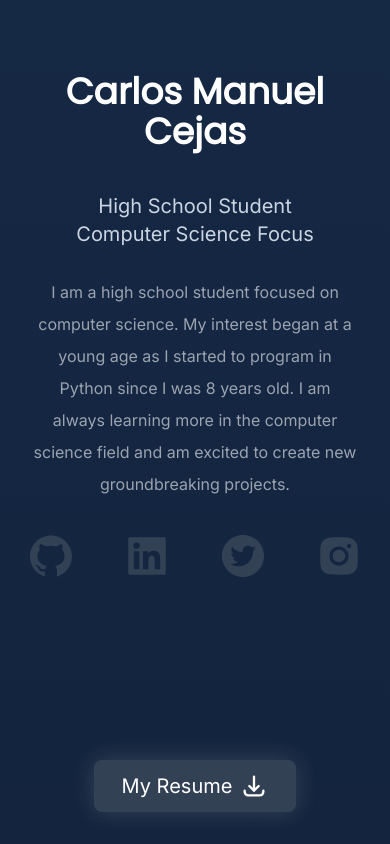
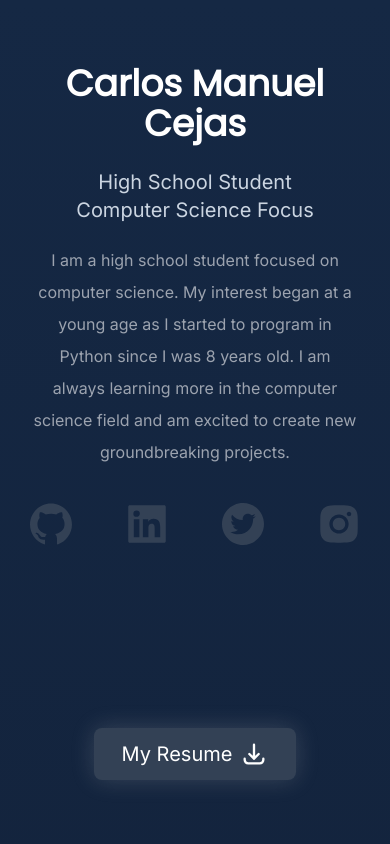
Before and after one commit to cmcejas/portfolio, a Next.js app: page / in a window 390 px wide. Shown: the top 844 px of the page. Built offline with nearby package versions, Linux system fonts and the light colour scheme.

Commit message:
Update page.tsx

```diff
--- a/app/page.tsx
+++ b/app/page.tsx
@@ -40,9 +40,9 @@ export default function Home() {
             </ul>
           </nav>
           <div className="text-center px-6 md:p-10">
-            <h2 className="fade-in-up text-4xl py-2 bg-clip-text text-transparent text-white font-bold md:font-medium font-poppins md:text-6xl">Carlos Manuel <span className="font-bold">Cejas</span></h2>
+            <h2 className="fade-in-up text-4xl md:py-2 bg-clip-text text-transparent text-white font-bold md:font-medium font-poppins md:text-6xl">Carlos Manuel <span className="font-bold">Cejas</span></h2>
             <br></br>
-              <h3 className="fade-in-up text-xl py-2 md:text-3xl text-slate-300">High School Student <br></br>Computer Science Focus</h3>
+              <h3 className="fade-in-up text-xl md:py-2 md:text-3xl text-slate-300">High School Student <br></br>Computer Science Focus</h3>
             <p className="fade-in-up text-md py-5 leading-8 text-gray-400 md:text-xl md:pt-8 max-w-2xl mx-auto">
             I am a high school student focused on computer science.
             My interest began at a young age as I started to program in Python since I was 8 years old.
```
